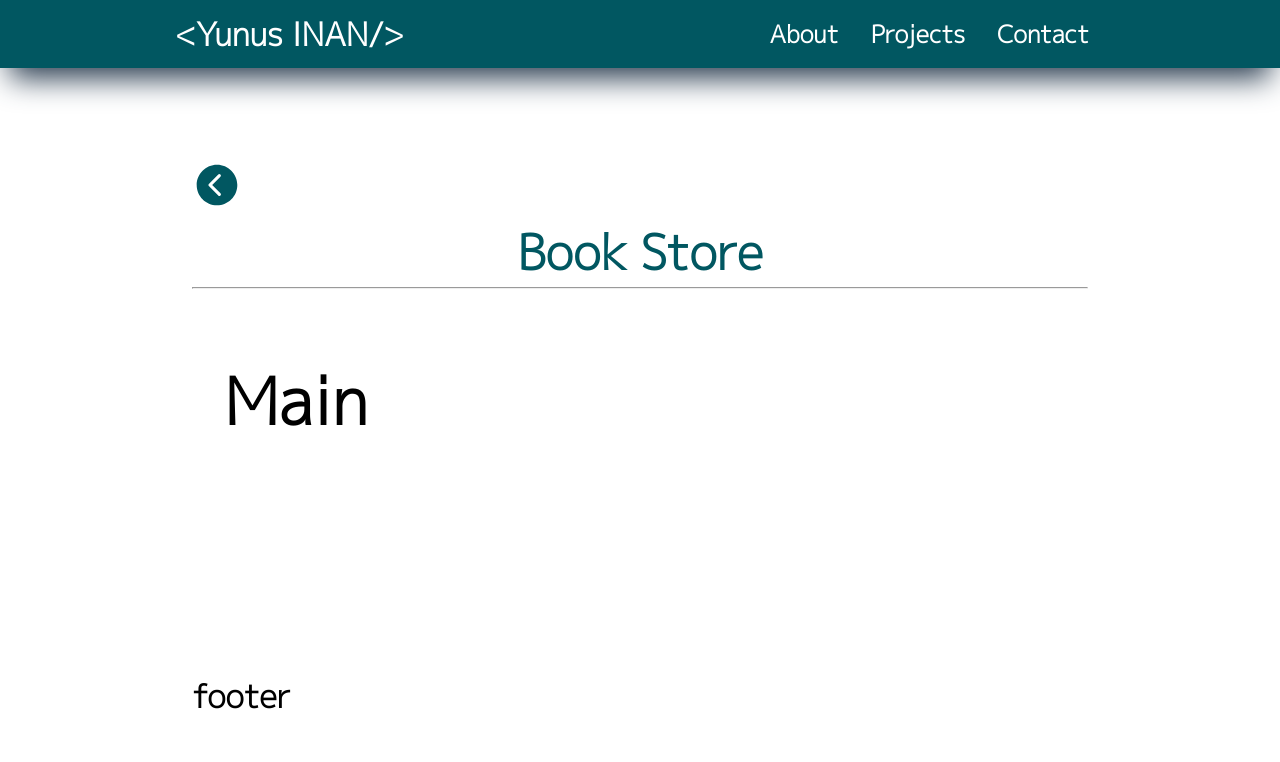
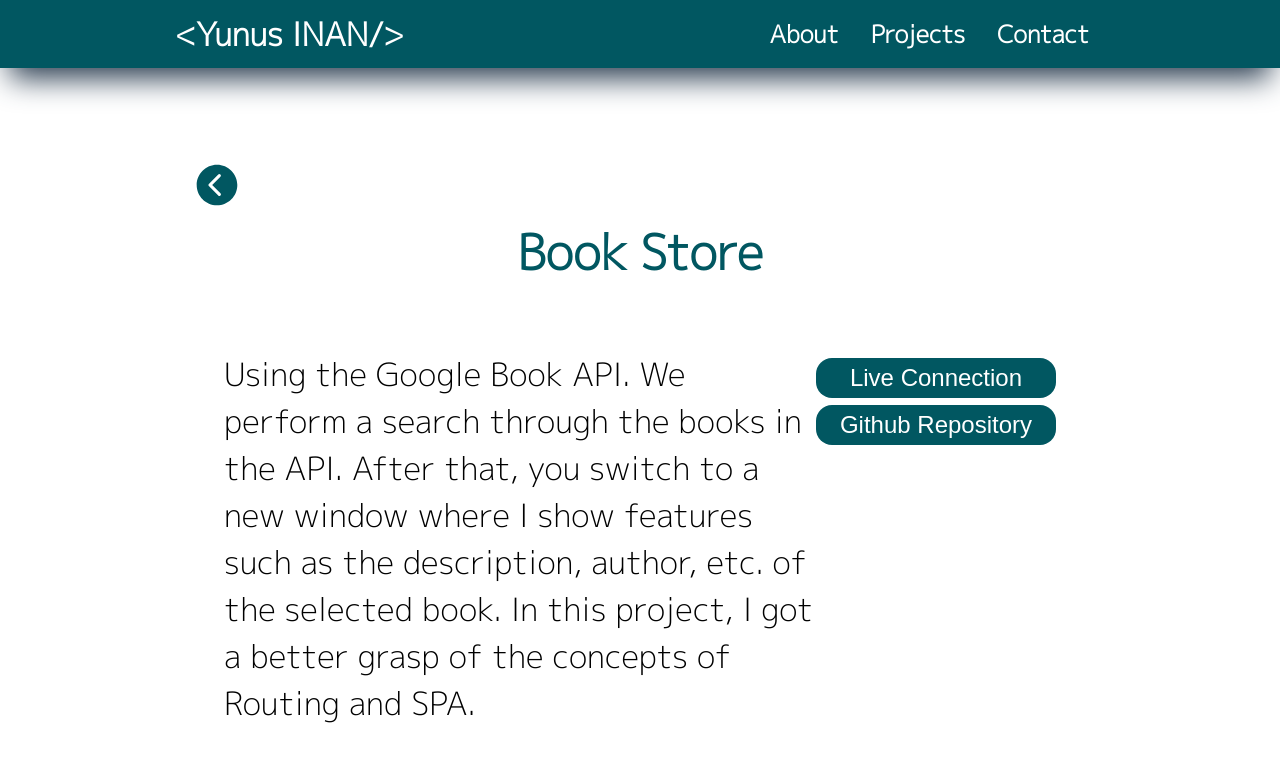
Before and after one commit to Ynsinan/Ynsinan.github.io, a Next.js app: page /projects/Book-Store in a window 1280 px wide. Shown: the top 762 px of the page. Built offline with nearby package versions, Linux system fonts and the light colour scheme.

Commit message:
minor changes

```diff
--- a/components/Projects.js
+++ b/components/Projects.js
@@ -8,8 +8,8 @@ export default function Projects() {
     return (
         <div className={styles.projects}>
             <div className={styles.projectsHeader}>
-                <h1 className={styles.h1}> My Projects</h1>
-                <hr className={styles.hr}/>
+                <p className={styles.h1}> MY PROJECTS</p>
+                <hr className={styles.hr} />
             </div>
             {projectData.map((elements, index) => {
                 return (
--- a/pages/projects/[id].js
+++ b/pages/projects/[id].js
@@ -17,14 +17,30 @@ const ProjectDetails = ({ project }) => {
                 </Link>
                 <div className={styles.projectName}>
                     {project.name}
-                    <hr />
+
                 </div>
                 <div className={styles.main}>
-                    <h1>Main</h1>
+                    <div className={styles.content}>
+                        {project.content}
+                    </div>
+
+                    <div className={styles.links}>
+                        <button className={styles.connectionButton}>
+                            <Link style={{ textDecoration: 'none' }} href={project.live}>
+                                <a>Live Connection</a>
+                            </Link>
+                        </button>
+                        <button className={styles.connectionButton}>
+                            <Link style={{ textDecoration: 'none' }} href={project.github}>
+                                <a>Github Repository</a>
+                            </Link>
+                        </button>
+
+                    </div>
+
+
                 </div>
-                <div className={styles.footer}>
-                    <h1>footer</h1>
-                </div>
+
             </div>
         </div>
     );
--- a/projects.js
+++ b/projects.js
@@ -2,6 +2,7 @@ const projects = [
     {
         id: "Todo-App",
         name: "Todo App",
+        content: "ReactJs made a review that I keep working on my information generally. Does not forget you and your duties by using the Localstorage structure. I present it to you with an original and sensitive design.",
         live: "https://todo-app-ivory-eight.vercel.app/",
         github: "https://github.com/Ynsinan/Todo-App",
         tags: ["typescript", "react", "sass", "javascript"]
@@ -9,6 +10,7 @@ const projects = [
     {
         id: "Book-Store",
         name: "Book Store",
+        content: "Using the Google Book API. We perform a search through the books in the API. After that, you switch to a new window where I show features such as the description, author, etc. of the selected book. In this project, I got a better grasp of the concepts of Routing and SPA.",
         live: "https://book-store-eight.vercel.app/",
         github: "https://github.com/Ynsinan/Book-Store",
         tags: ["typescript", "react", "sass"]
@@ -16,6 +18,7 @@ const projects = [
     {
         id: "spotify-clone-app",
         name: "Spotify UI Clone",
+        content: "In this project, I improved myself in UI design. I tried to clone the spotify web version, which is a big and current company, in my own way. I will add the functional music playing part in the future.",
         live: "https://spotify-clone-app-ynsinan.vercel.app/",
         github: "https://github.com/Ynsinan/spotify-clone-app",
         tags: ["react", "sass"]
@@ -23,6 +26,7 @@ const projects = [
     {
         id: "quoteapp",
         name: "Quote App",
+        content: "My first ReactJs project. There are words of famous people in the API I use in this project. I aimed to show these words to the user by bringing them to the screen. It is possible to make a name-based search or to receive random words.",
         live: "https://quoteapp.vercel.app/",
         github: "https://github.com/Ynsinan/quoteapp",
         tags: ["react", "sass"]
```
Also changed, not shown: components/About.js (+6 -5 lines).
